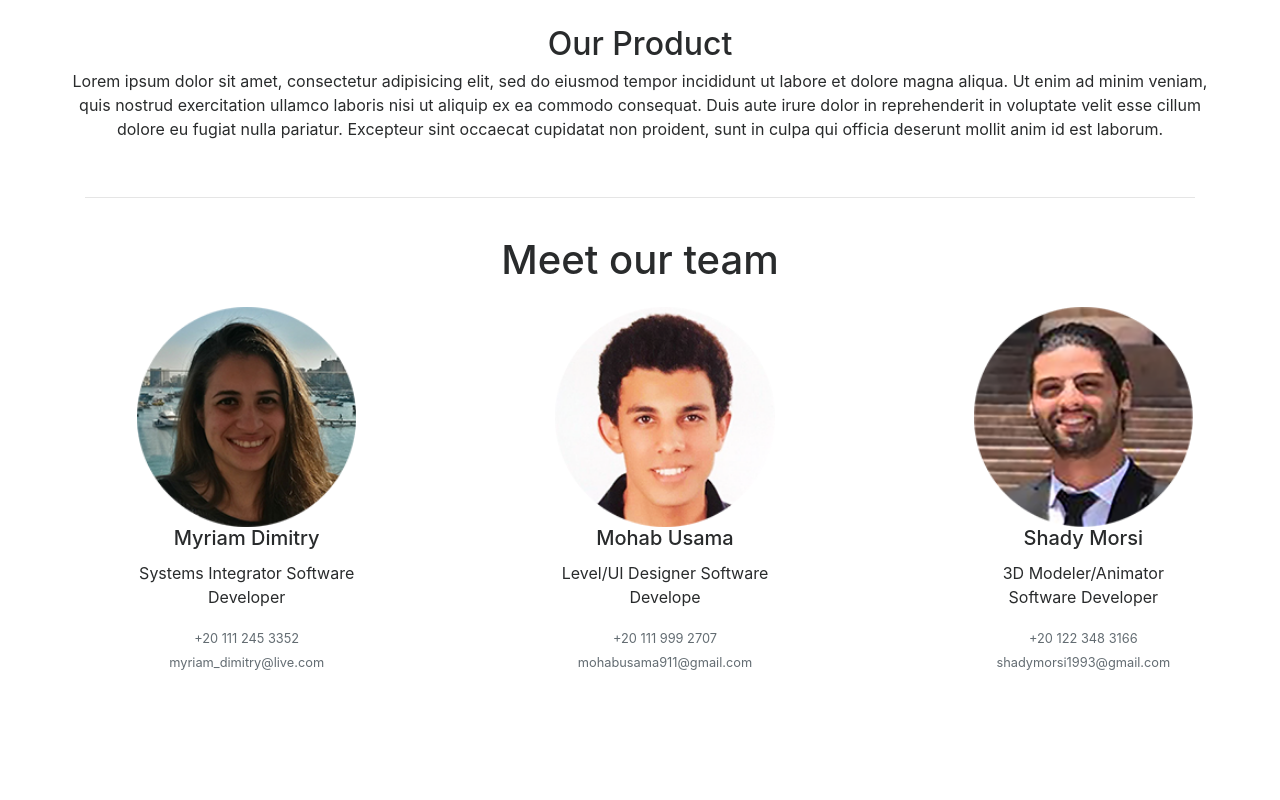
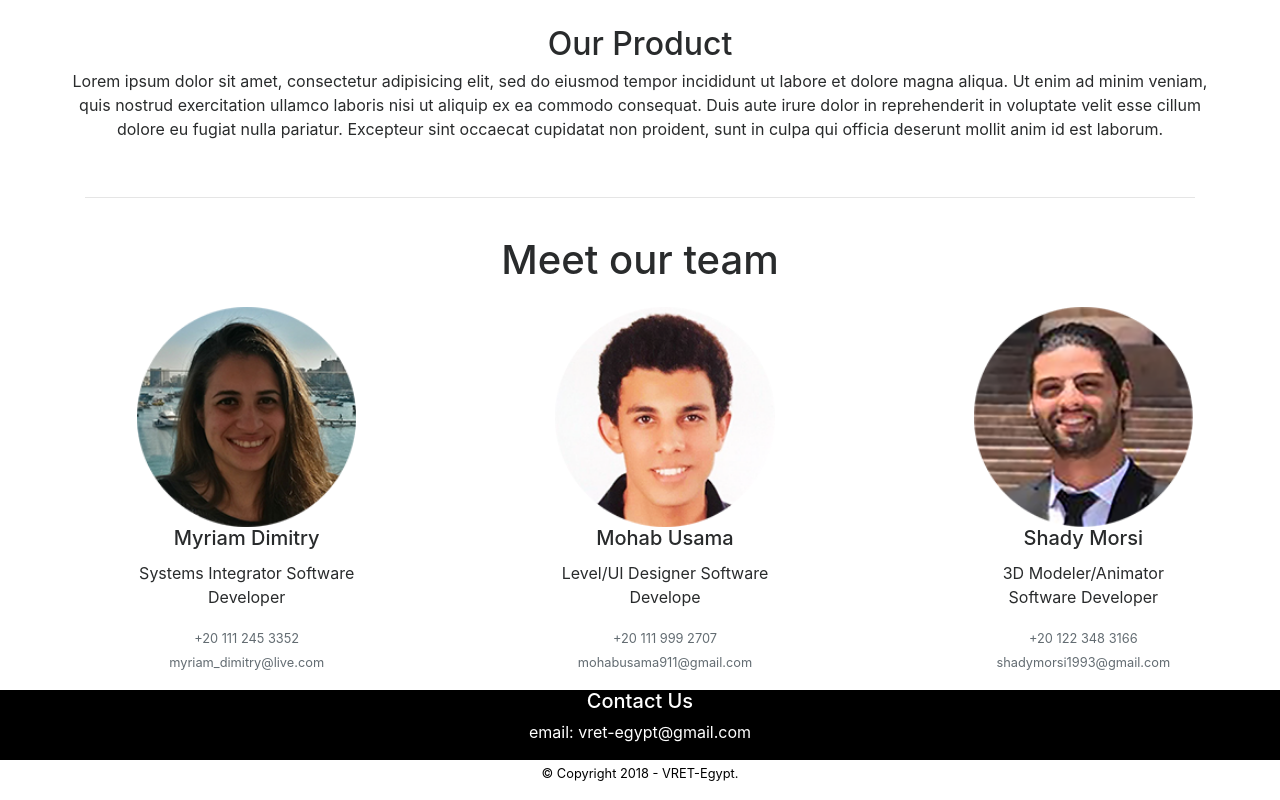
Before and after one commit to vret-egypt/vret-egypt.github.io, a plain HTML site: page index.html in a window 1280 px wide. Shown: the part 1519-2319 px from the top of the page. Before the commit the page ends 2209 px from the top, so only its background shows below. Drawn offline with nearby package versions, Linux system fonts and the light colour scheme.

Commit message:
added footer

```diff
--- a/index.html
+++ b/index.html
@@ -27,6 +27,24 @@
 {
   color: #000000;
   background-color: #e0e0d1;
+}
+
+footer{
+  color: white;
+}
+footer a{
+  color: #bfffff;
+}
+footer a:hover{
+  color: #bfffff;
+}
+
+.footer-bottom{
+  background: #ffffff;
+  color:black
+}
+.footer-top{
+  background: #000000;
 }
 
 </style>
@@ -149,7 +167,7 @@
 
 <!-- It's about putting together Technologies and studies into one place, People's health is our target -->
         <div class="row">
-          <div id="contactUs" class="col text-center">
+          <div id="team" class="col text-center">
             <h1>Meet our team</h1>
             <div class="card-deck">
           <div class="row">
@@ -198,7 +216,31 @@
 
 
 
+<footer class="mainfooter" role="contentinfo">
+   <div class="footer-top p-y-2">
+    <div class="container-fluid">
+      <div class="row">
+         <div class="col-md-12">
+           <div class="footer-title text-center">
+            <h5 id="contactUs">Contact Us</h5>
+            <p>email: vret-egypt@gmail.com </p>
+           </div>
+         </div>
+      </div>
+    </div>
+   </div>
 
+  <div class="footer-bottom">
+    <div class="container">
+
+        <div class="text-center">
+          <!--Footer Bottom-->
+          <p><small> &copy; Copyright 2018 - VRET-Egypt.</small></p>
+        </div>
+      </div>
+  </div>
+
+</footer>
 
 
 
```
